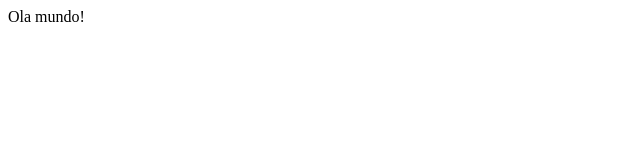
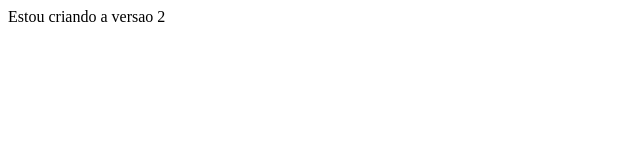
Before and after one commit to 915205692/SALA107_ATV01, a plain HTML site: page Index.html in a window 1280 px wide. Shown: the full height of the page, 0-640 px from the left. Drawn offline with Linux system fonts and the light colour scheme.

Commit message:
criado o segundo arquivo index

```diff
--- a/Index.html
+++ b/Index.html
@@ -5,6 +5,6 @@
 <title>Projeto Novo</title>
 </head>
 <body>
-Ola mundo!
+Estou criando a versao 2
 </body>
 </html>
```
